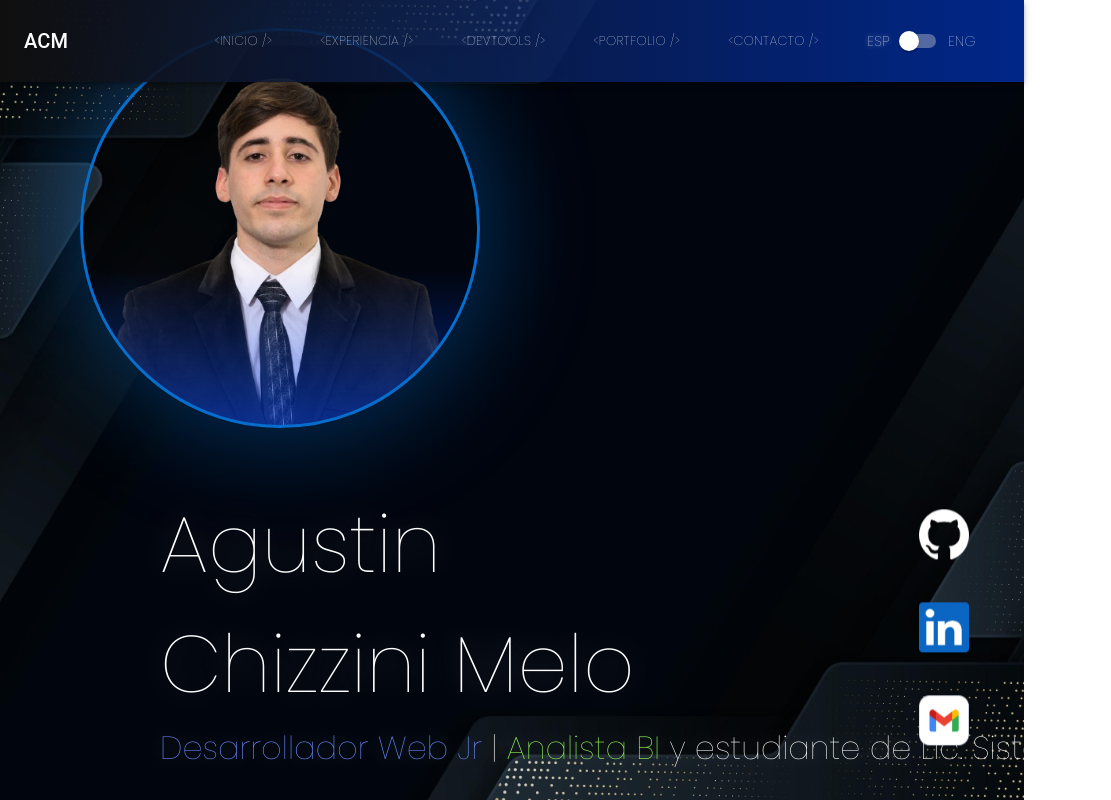
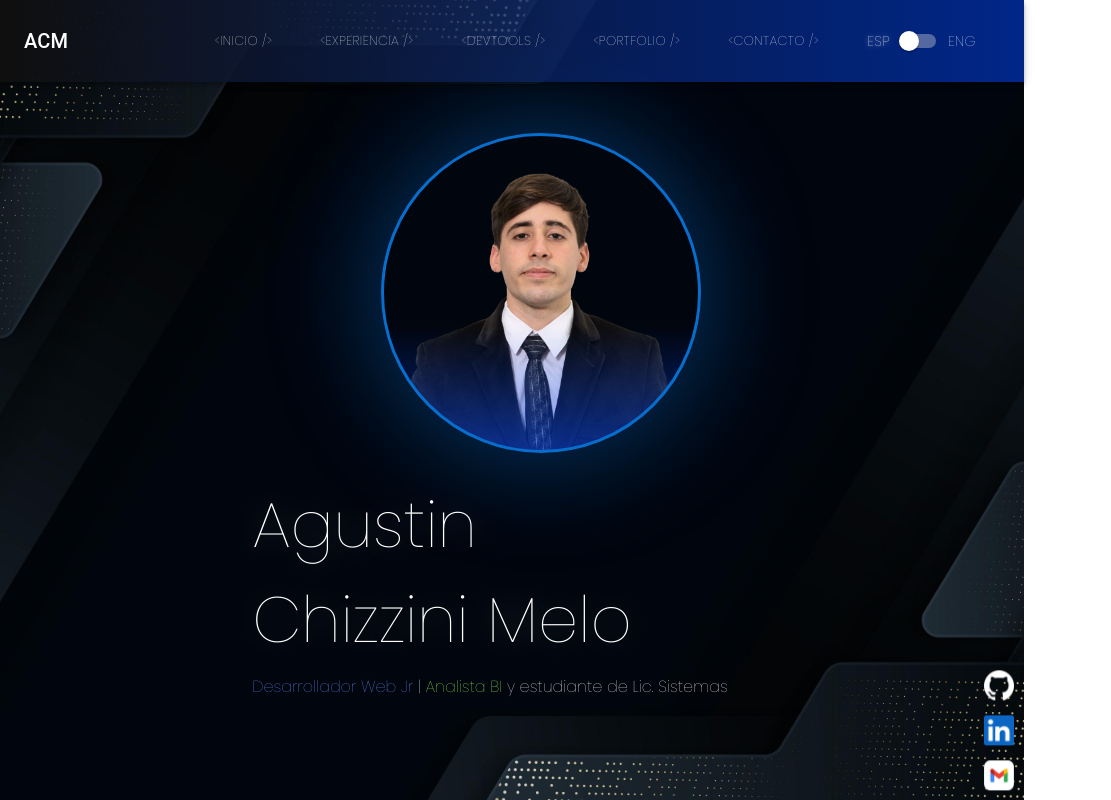
Before and after one commit to chizzi01/Cv-React, a React (Vite) app in the folder projects/myCv-React/: page / in a window 1024 px wide. Shown: the top 800 px of the page, 1111 px wide, since content can reach past the window. Built offline with nearby package versions, Linux system fonts and the light colour scheme.

Commit message:
media fix

```diff
--- a/projects/myCv-React/src/App.css
+++ b/projects/myCv-React/src/App.css
@@ -105,7 +105,7 @@
 }
 
 #avatar-section h1 {
-  font-size: 5rem;
+  font-size: 100px;
   color: #ffffff;
   font-weight: bold;
   text-shadow: 0px 0px 32.1px rgba(255, 255, 255, 0.34);
@@ -782,15 +782,147 @@
   }
 }
 
+/* Estilos para pantallas de tamaño mediano (por ejemplo, notebooks) */
+@media (max-width: 1350px) {
 
+  .social-links {
+    bottom: 10px;
+    right: 10px;
+  }
+
+  .items-align img {
+    width: 50px;
+    height: 50px;
+    margin: 0%;
+  }
+
+  #avatar-section {
+    display: flex;
+    flex-flow: row wrap;
+    align-items: center;
+    align-content: center;
+    justify-content: space-around;
+    height: 100vh;
+    width: 90%;
+  }
+
+  .avatar-cover {
+    display: flex;
+    justify-content: center;
+    align-items: center;
+    width: 15rem;
+    height: 15rem;
+  }
+
+  .info-align {
+    width: 80%;
+  }
+
+  #avatar-section h1 {
+    font-size: 4rem;
+    top: 1.5rem;
+    width: 100%;
+  }
+
+  #avatar-section h3 {
+    font-size: 1rem;
+    top: 2rem;
+    line-height: 1.5rem;
+  }
+
+  .footer-container {
+    display: flex;
+    flex-direction: column;
+    align-items: center;
+    justify-content: center;
+    width: 100%;
+  }
+
+  .footer-container h2 {
+    font-size: 1rem;
+  }
+
+  .footer-container p {
+    font-size: 0.7rem;
+  }
+
+  .tecnologiesFooter-container img {
+    width: 30px;
+    height: 30px;
+    margin: 0.5rem;
+  }
+
+}
 
 
 /* Estilos para pantallas de tamaño mediano (por ejemplo, tablets) */
-@media (max-width: 1024px) {
+@media screen and (min-width: 769px) and (max-width: 1200px) {
+
   .social-links {
-    bottom: 40px;
-    right: 40px;
+    bottom: 10px;
+    right: 10px;
   }
+
+  .items-align img {
+    width: 30px;
+    height: 30px;
+    margin: 0%;
+  }
+
+  #avatar-section {
+    display: flex;
+    flex-flow: row wrap;
+    align-items: center;
+    align-content: center;
+    justify-content: space-around;
+    height: 100vh;
+  }
+
+  .avatar-cover {
+    display: flex;
+    justify-content: center;
+    align-items: center;
+    width: 20rem;
+    height: 20rem;
+  }
+
+  .info-align {
+    width: 80%;
+  }
+
+  #avatar-section h1 {
+    font-size: 4em;
+    top: 1.5rem;
+  }
+
+  #avatar-section h3 {
+    font-size: 1rem;
+    top: 2rem;
+    line-height: 1.5rem;
+  }
+
+  .footer-container {
+    display: flex;
+    flex-direction: column;
+    align-items: center;
+    justify-content: center;
+    width: 100%;
+  }
+
+  .footer-container h2 {
+    font-size: 1rem;
+  }
+
+  .footer-container p {
+    font-size: 0.7rem;
+  }
+
+  .tecnologiesFooter-container img {
+    width: 30px;
+    height: 30px;
+    margin: 0.5rem;
+  }
+
 }
 
 /* Estilos para pantallas de tamaño pequeño (por ejemplo, teléfonos móviles) */
--- a/projects/myCv-React/src/App.jsx
+++ b/projects/myCv-React/src/App.jsx
@@ -63,6 +63,19 @@ export function App() {
   const [scrollPosition, setScrollPosition] = useState(0);
   const [animatedValueMount1, setAnimatedValueMount1] = useState(0);
   const [animatedValueMount2, setAnimatedValueMount2] = useState(0);
+  const [windowWidth, setWindowWidth] = useState(window.innerWidth);
+
+useEffect(() => {
+  const handleResize = () => {
+    setWindowWidth(window.innerWidth);
+  };
+
+  window.addEventListener('resize', handleResize);
+
+  return () => {
+    window.removeEventListener('resize', handleResize);
+  };
+}, []);
   const aptitudesRef = useRef(null);
   const [isVisible, setIsVisible] = useState(false);
   const studiesSectionRef = useRef(null);
@@ -89,22 +102,6 @@ export function App() {
     }, []);
   }
 
-  // useEffect(() => {
-  //   if (scrollPosition === studiesSectionRef.current?.offsetTop) {
-  //     const interval1 = setInterval(() => {
-  //       setAnimatedValueMount1((prev) => Math.min(prev + 1, finalValueMount1));
-  //     }, 10);
-
-  //     const interval2 = setInterval(() => {
-  //       setAnimatedValueMount2((prev) => Math.min(prev + 1, finalValueMount2));
-  //     }, 10);
-
-  //     return () => {
-  //       clearInterval(interval1);
-  //       clearInterval(interval2);
-  //     };
-  //   }
-  // }, [scrollPosition]);
 
 
   useEffect(() => {
```
